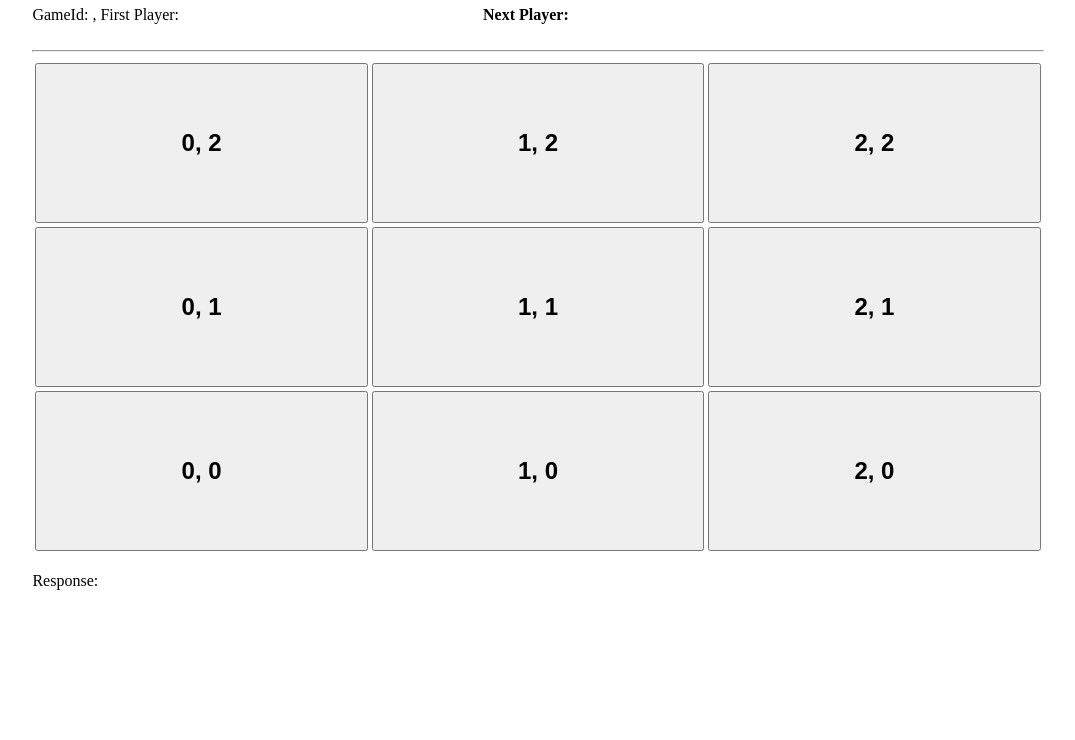
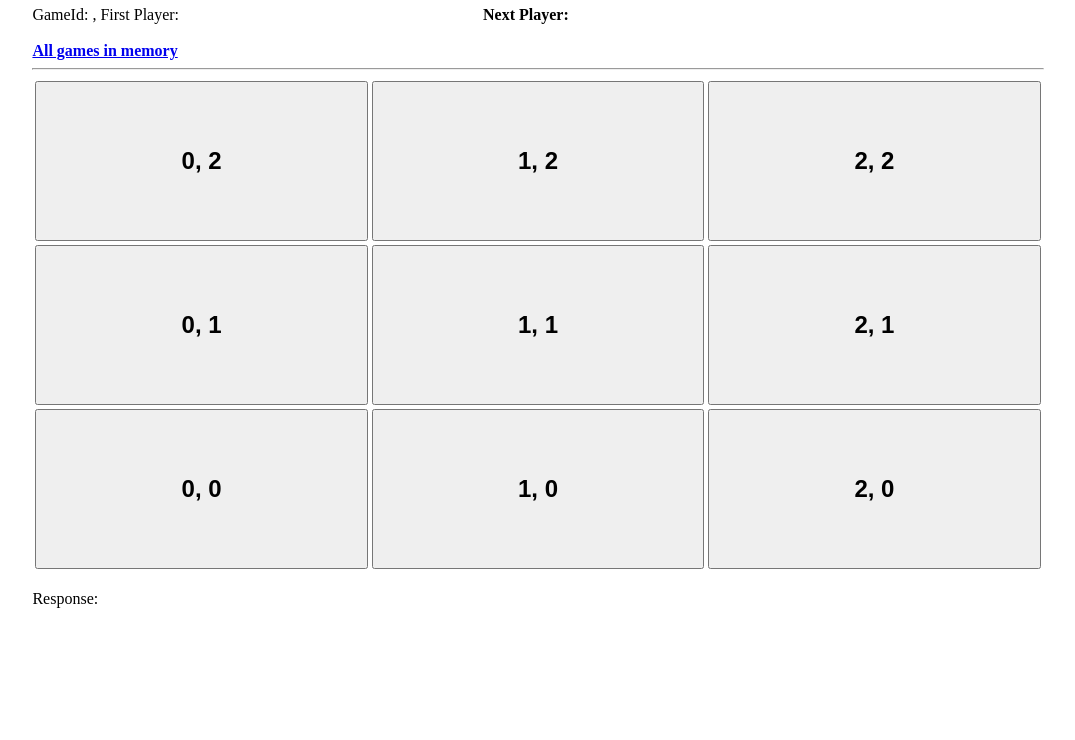
Before and after one commit to fernandobhz/tictactoe, a website: page public/index.html in a window 1280 px wide. Shown: the part 60-800 px from the top of the page, without its empty margins (102-1177 px from the left). Drawn offline with Linux system fonts and the light colour scheme; no server answers.

Commit message:
hyperlink to all games

```diff
--- a/public/index.html
+++ b/public/index.html
@@ -34,6 +34,7 @@
 		First Player: <span id="firstPlayer"></span>
 		<span id="nextPlayerBox">Next Player: <span id="nextPlayer"></span><br />
 		<br />
+		<a href="/game/list" target="_blank">All games in memory</a><br/>
 		<hr />
 	</div>
 
```
Also changed, not shown: 1 other file.
